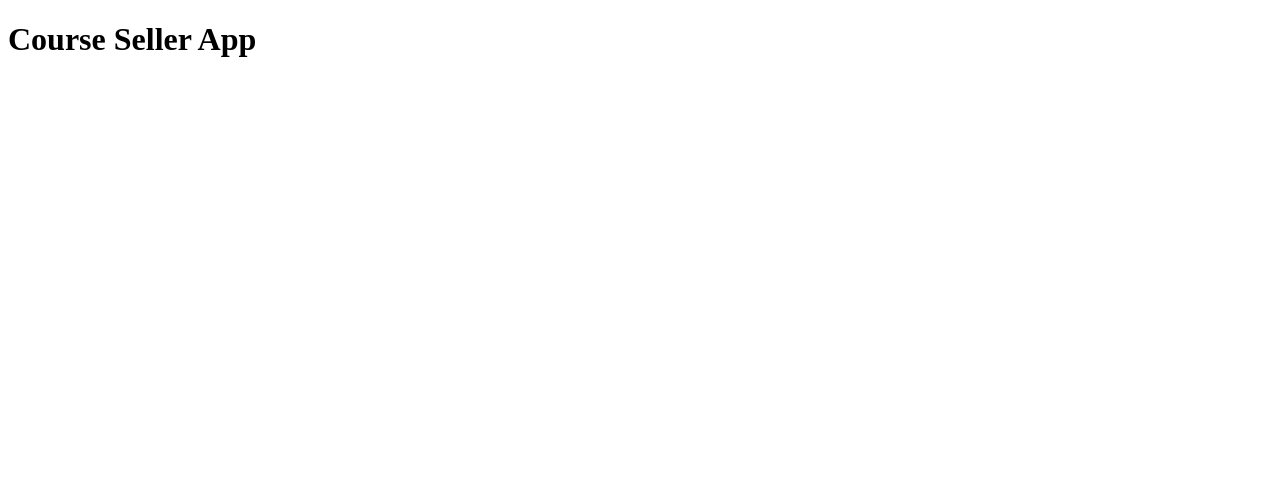
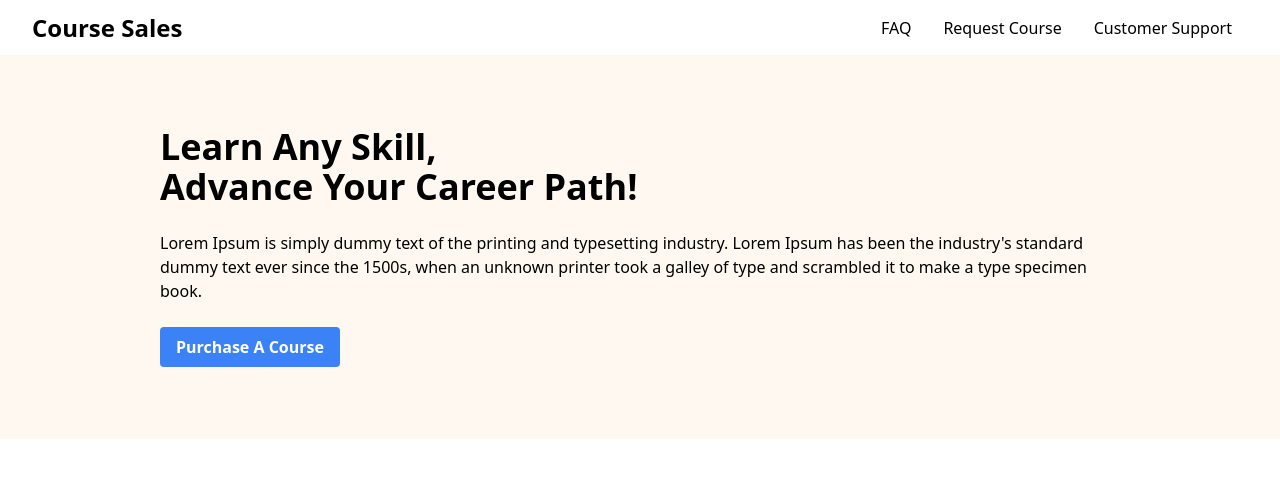
Before and after one commit to vickywane/vickywane.github.io, a plain HTML site: page index.html in a window 1280 px wide. Drawn offline with nearby package versions, Linux system fonts and the light colour scheme.

Commit message:
feat: create header, banner components and add TailwindCSS

```diff
--- a/index.html
+++ b/index.html
@@ -1,16 +1,57 @@
 <!DOCTYPE html>
 <html lang="en">
-<head>
-    <meta charset="UTF-8">
-    <meta name="viewport" content="width=device-width, initial-scale=1.0">
-    <title>Course Saller | Vue App </title>
+  <head>
+    <meta charset="UTF-8" />
+    <meta name="viewport" content="width=device-width, initial-scale=1.0" />
+    <title>Course Saller | Vue App</title>
 
     <script src="https://cdn.jsdelivr.net/npm/vue@2.7.14"></script>
-</head>
+    <script src="https://cdn.tailwindcss.com"></script>
+  </head>
 
+  <body>
+    <header>
+      <nav class="flex justify-between h-[55px] items-center px-8">
+        <div>
+          <p class="text-2xl font-semibold">
+            <a href="/"> Course Sales </a>
+          </p>
+        </div>
 
-<body>
-        <h1> Course Seller App </h1>
-</body>
+        <div>
+          <ul class="flex flex-row">
+            <li class="px-4"><a href="/faq">FAQ</a></li>
+            <li class="px-4"><a href="/request-course">Request Course</a></li>
+            <li class="px-4">
+              <a href="/customer-support">Customer Support</a>
+            </li>
+          </ul>
+        </div>
+      </nav>
+    </header>
 
+    <section class="flex h-96 bg-[#FFF8F0] justify-center items-center">
+      <div class="max-w-[960px]">
+        <h1 class="text-4xl font-semibold">
+          Learn Any Skill, <br />
+          Advance Your Career Path!
+        </h1>
+
+        <p class="mt-6">
+          Lorem Ipsum is simply dummy text of the printing and typesetting
+          industry. Lorem Ipsum has been the industry's standard dummy text ever
+          since the 1500s, when an unknown printer took a galley of type and
+          scrambled it to make a type specimen book.
+        </p>
+
+        <div class="mt-6">
+          <button
+            class="bg-blue-500 hover:bg-blue-700 text-white font-bold py-2 px-4 rounded"
+          >
+            Purchase A Course
+          </button>
+        </div>
+      </div>
+    </section>
+  </body>
 </html>
```
